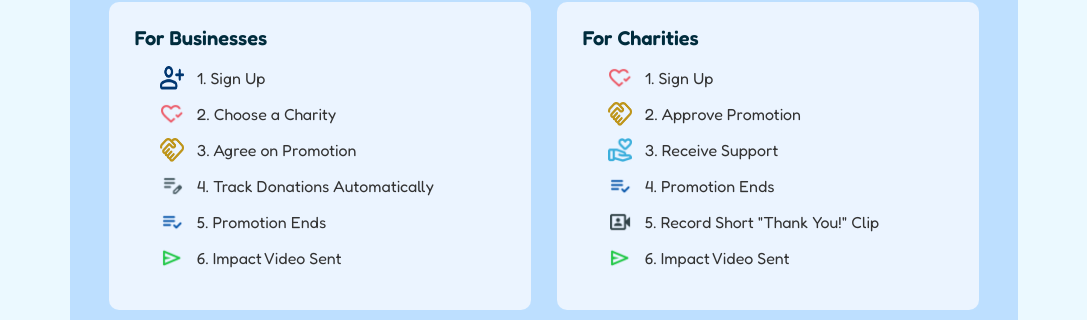
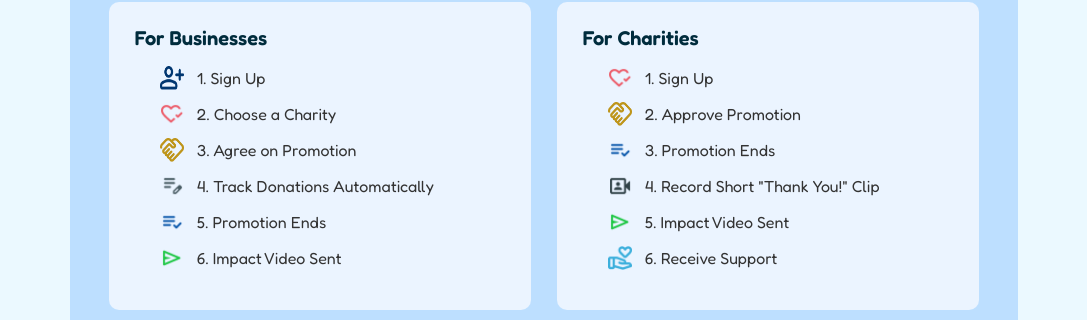
Before and after one commit to emilybazar/buy-give-share, a React (Create React App) app in the folder frontend/: page / in a window 1280 px wide. Shown: the part 1218-1538 px from the top of the page, without its empty margins (96-1183 px from the left). Built offline with nearby package versions, Linux system fonts and the light colour scheme.

Commit message:
Reorder list of how it works for charities

```diff
--- a/frontend/src/components/HowItWorks.js
+++ b/frontend/src/components/HowItWorks.js
@@ -57,11 +57,10 @@ function HowItWorks() {
                         <ul>
                             <li><img src={HeartCheckClipArt} alt="Clipart 6"/> 1. Sign Up</li>
                             <li><img src={HandshakeClipArt} alt="Clipart 7"/> 2. Approve Promotion</li>
-                            <li><img src={DonationClipArt} alt="Clipart 8"/> 3. Receive Support</li>
-                            <li><img src={ListCheckedClipArt} alt="Clipart 9"/> 4. Promotion Ends</li>
-                            <li><img src={VideoClipArt} alt="Clipart 10"/> 5. Record Short "Thank You!" Clip</li>
-                            <li><img src={SendClipArt} alt="Clipart 11"/> 6. Impact Video Sent</li>
-
+                            <li><img src={ListCheckedClipArt} alt="Clipart 8"/> 3. Promotion Ends</li>
+                            <li><img src={VideoClipArt} alt="Clipart 9"/> 4. Record Short "Thank You!" Clip</li>
+                            <li><img src={SendClipArt} alt="Clipart 10"/> 5. Impact Video Sent</li>
+                            <li><img src={DonationClipArt} alt="Clipart 11"/> 6. Receive Support</li>
                         </ul>
                     </div>
                 </div>
```
